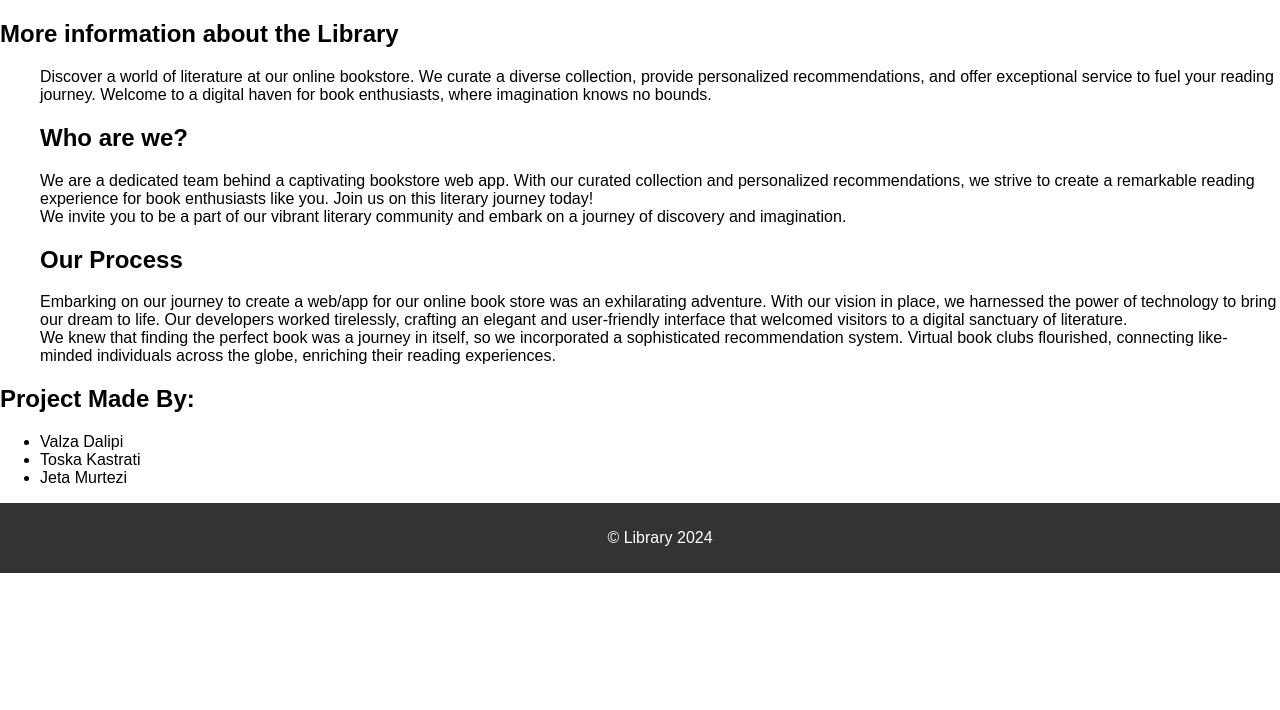
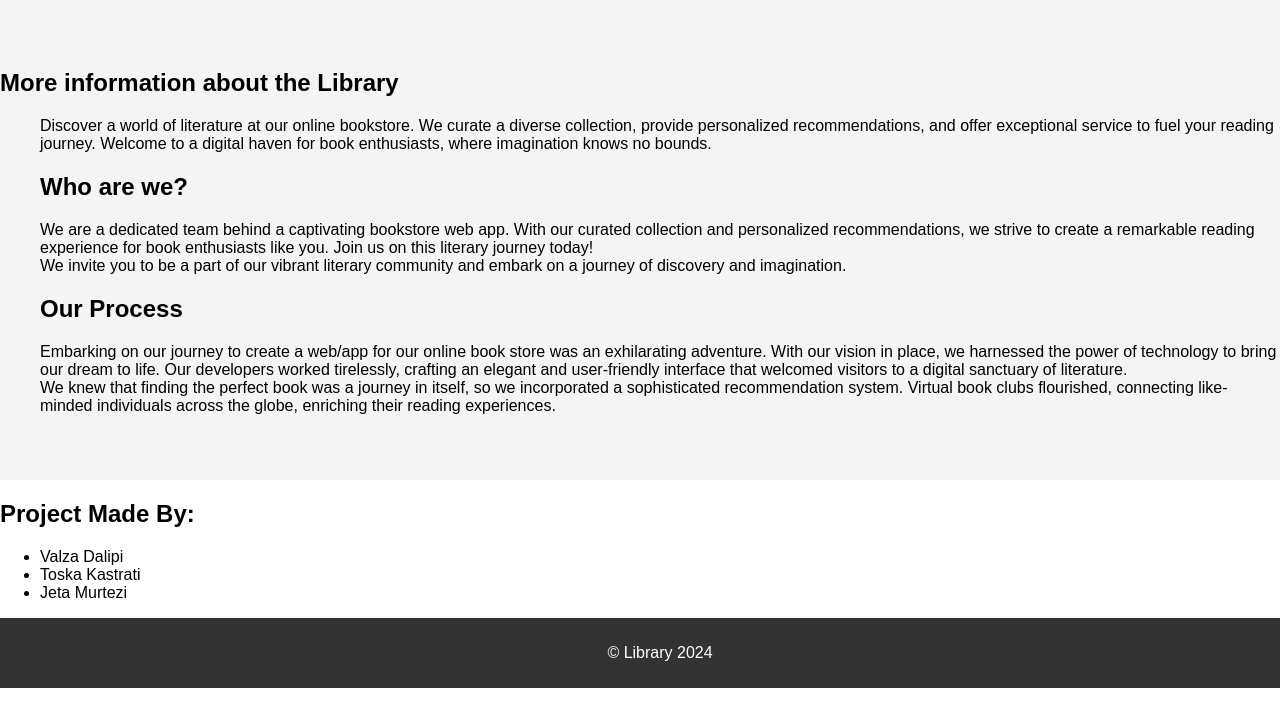
Before and after one commit to valzza/library, a PHP site: page /aboutus.html in a window 1280 px wide. Shown: the part 90-800 px from the top of the page. Run offline with PHP 8.4, Linux system fonts and the light colour scheme.

Commit message:
Update style.css

```diff
--- a/style.css
+++ b/style.css
@@ -190,6 +190,14 @@ textarea {
   width: 100%;
   text-align: center;
 }
+/*About Us */
+  .info {
+    display: flex;
+    justify-content: center;
+    align-items: center;
+    height: 60vh;
+    background-color: #f4f4f4;
+  }
 
   /* Footer */
   footer {
```
